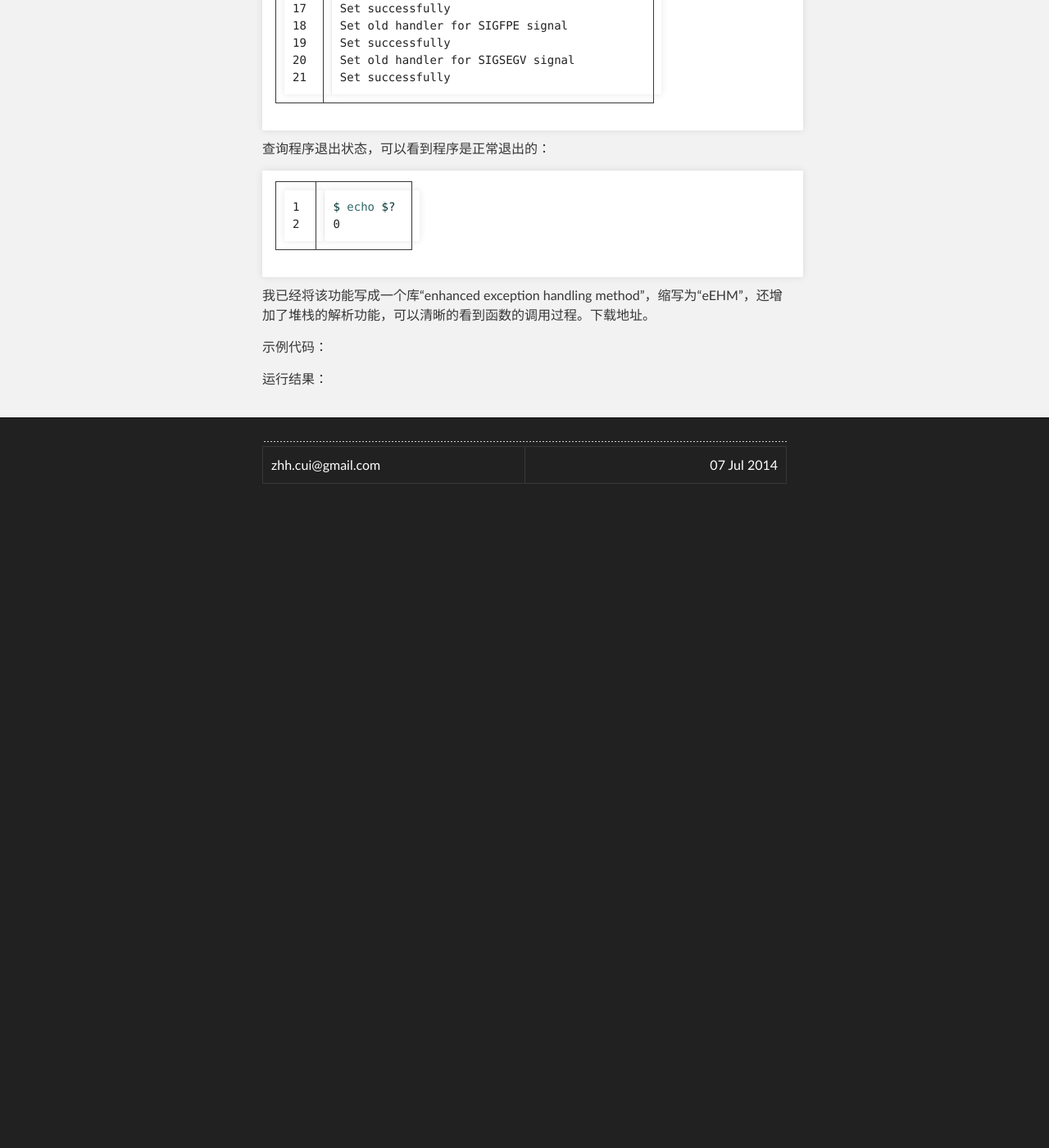
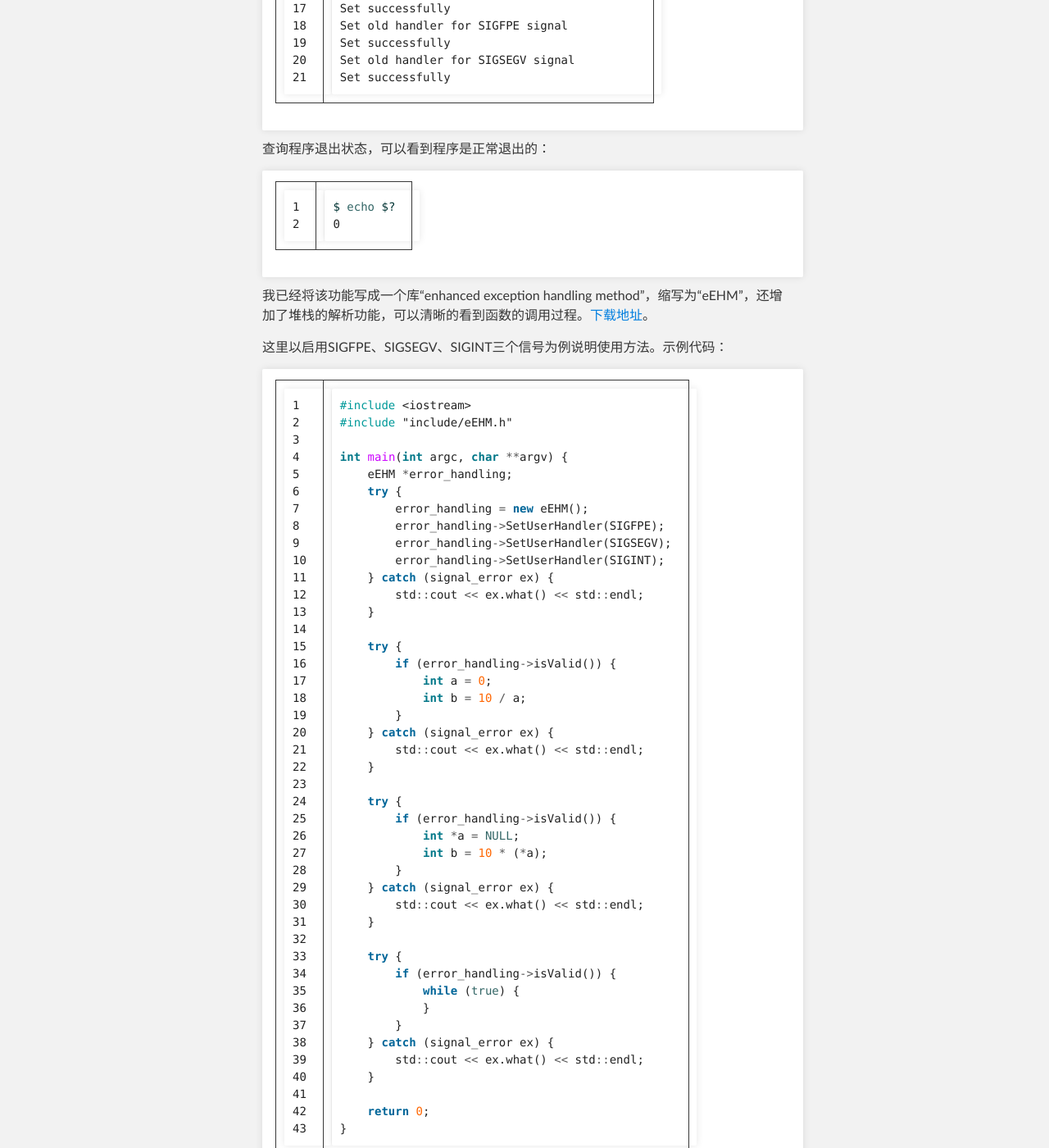
Before and after one commit to zhh-cui/zhh-cui.github.io, a Jekyll site: the page built from _posts/2014-07-07-增强的异常处理方法（enhancedExceptionHandlingMethod）.md, in a window 1280 px wide and 1400 px high, scrolled down 10486 px. Shown: the whole window at 82% size. Built offline with Jekyll 4.4.1, drawn with Linux system fonts in a browser that asks for light colours; before the commit the page ends 11116 px from its top, so only the background shows below that; some of the changed text lies outside the part shown.

Commit message:
文章《增强的异常处理方法（enhancedExceptionHandlingMethod）》增加示例代码和运行结果。
Signed-off-by: CUI Zhaohui <zhh.cui@gmail.com>

```diff
--- a/_posts/2014-07-07-增强的异常处理方法（enhancedExceptionHandlingMethod）.md
+++ b/_posts/2014-07-07-增强的异常处理方法（enhancedExceptionHandlingMethod）.md
@@ -454,17 +454,133 @@
 0
 {% endhighlight %}
 
-我已经将该功能写成一个库“enhanced exception handling method”，缩写为“eEHM”，还增加了堆栈的解析功能，可以清晰的看到函数的调用过程。下载地址。
+我已经将该功能写成一个库“enhanced exception handling method”，缩写为“eEHM”，还增加了堆栈的解析功能，可以清晰的看到函数的调用过程。[下载地址][2]。
 
-示例代码：
+这里以启用SIGFPE、SIGSEGV、SIGINT三个信号为例说明使用方法。示例代码：
 
+{% highlight c++ linenos %}
+#include <iostream>
+#include "include/eEHM.h"
 
+int main(int argc, char **argv) {
+    eEHM *error_handling;
+    try {
+        error_handling = new eEHM();
+        error_handling->SetUserHandler(SIGFPE);
+        error_handling->SetUserHandler(SIGSEGV);
+        error_handling->SetUserHandler(SIGINT);
+    } catch (signal_error ex) {
+        std::cout << ex.what() << std::endl;
+    }
 
-运行结果：
+    try {
+        if (error_handling->isValid()) {
+            int a = 0;
+            int b = 10 / a;
+        }
+    } catch (signal_error ex) {
+        std::cout << ex.what() << std::endl;
+    }
 
+    try {
+        if (error_handling->isValid()) {
+            int *a = NULL;
+            int b = 10 * (*a);
+        }
+    } catch (signal_error ex) {
+        std::cout << ex.what() << std::endl;
+    }
 
+    try {
+        if (error_handling->isValid()) {
+            while (true) {
+            }
+        }
+    } catch (signal_error ex) {
+        std::cout << ex.what() << std::endl;
+    }
 
+    return 0;
+}
+{% endhighlight %}
 
+Debug模式预期的运行结果：
+
+{% highlight text linenos %}
+SIGFPE: backtrace 5 records:
+  0:Debug/test() [0x402ba1]
+    eEHM::GetTrace() at eEHM.cpp:172
+  1:Debug/test() [0x401ee4]
+    eEHM::SetUserHandler(int) at eEHM.cpp:106
+  2:Debug/test() [0x4034b4]
+    main at test.cpp:17
+  3:/lib/x86_64-linux-gnu/libc.so.6(__libc_start_main+0xed) [0x7f518fb6a76d]
+    ??
+  4:Debug/test() [0x401619]
+    _start at ??:0
+
+SIGSEGV: backtrace 5 records:
+  0:Debug/test() [0x402ba1]
+    eEHM::GetTrace() at eEHM.cpp:172
+  1:Debug/test() [0x40206d]
+    eEHM::SetUserHandler(int) at eEHM.cpp:115
+  2:Debug/test() [0x4034db]
+    main at test.cpp:26
+  3:/lib/x86_64-linux-gnu/libc.so.6(__libc_start_main+0xed) [0x7f518fb6a76d]
+    ??
+  4:Debug/test() [0x401619]
+    _start at ??:0
+
+^CSIGINT: backtrace 5 records:
+  0:Debug/test() [0x402ba1]
+    eEHM::GetTrace() at eEHM.cpp:172
+  1:Debug/test() [0x4021f6]
+    eEHM::SetUserHandler(int) at eEHM.cpp:124
+  2:Debug/test() [0x403505]
+    main at test.cpp:35
+  3:/lib/x86_64-linux-gnu/libc.so.6(__libc_start_main+0xed) [0x7f518fb6a76d]
+    ??
+  4:Debug/test() [0x401619]
+    _start at ??:0
+{% endhighlight %}
+
+可以看到，三个信号都正确输出了信号触发的堆栈信息，函数的调用过程清晰明了，由于是Debug模式，还能定位问题所在的源文件和大概行数。另外，前2条记录都是eEHM库内的信息，最后2条记录是操作系统调用程序的信息，一般来说可以忽略。所以，*eEHM库将这4条信息人为屏蔽了*。
+
+Debug模式实际的运行结果：
+
+{% highlight text linenos %}
+SIGFPE: backtrace 5 records:
+  2:Debug/test() [0x4034fc]
+    main at test.cpp:17
+
+SIGSEGV: backtrace 5 records:
+  2:Debug/test() [0x403523]
+    main at test.cpp:26
+
+^CSIGINT: backtrace 5 records:
+  2:Debug/test() [0x40354d]
+    main at test.cpp:35
+{% endhighlight %}
+
+这就是简化了的输出信息，只输出跟用户代码有关的堆栈部分，但堆栈的基本信息以及堆栈内容的顺序号得以保留。
+
+Release模式实际的运行结果：
+
+{% highlight text linenos %}
+SIGFPE: backtrace 5 records:
+  2:Release/test() [0x40350c]
+    main at ??:0
+
+SIGSEGV: backtrace 5 records:
+  2:Release/test() [0x403533]
+    main at ??:0
+
+^CSIGINT: backtrace 5 records:
+  2:Release/test() [0x40355d]
+    main at ??:0
+{% endhighlight %}
+
+在Release模式下，文件信息和行号都不可用。
 
 [1]: ../05/程序中的错误处理方法.html "程序中的错误处理方法"
 [2]: https://github.com/zhh-cui/eEHM "eEHM"
```
